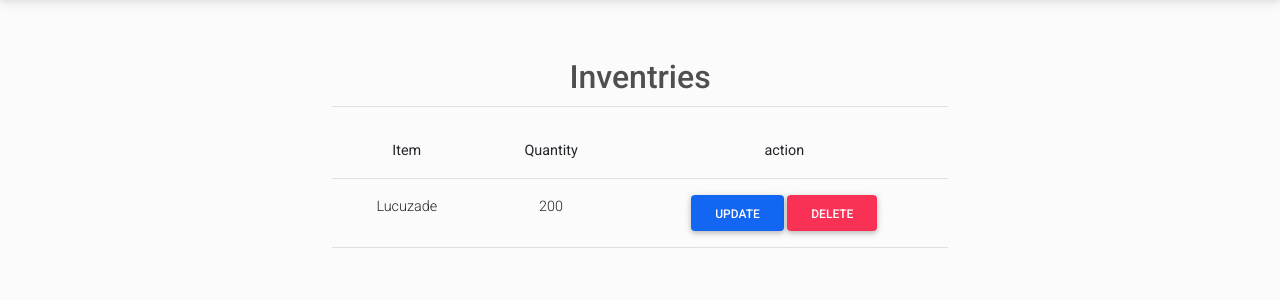
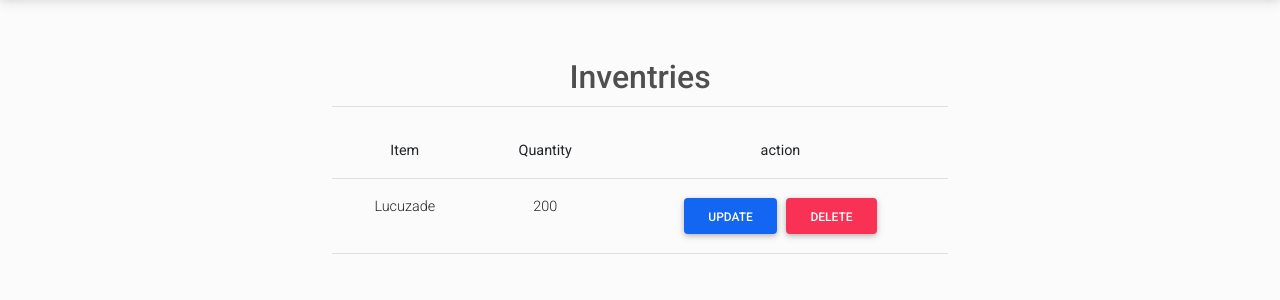
Before and after one commit to D-K-Asiedu/Simple-Inventorty-App, a Flask app: page / in a window 1280 px wide. Shown: the part 59-359 px from the top of the page. Run offline with Flask 2, Linux system fonts and the light colour scheme; data comes from the database, SQL or seed files in the repository.

Commit message:
fixing bugs

```diff
--- a/app/templates/index.html
+++ b/app/templates/index.html
@@ -17,8 +17,8 @@
                 <td>{{ inventory.item }}</td>
                 <td>{{ inventory.quantity }}</td>
                 <td>
-                    <a href="/update/{{ inventory.id }}" class="btn btn-primary">Update</a>
-                    <a href="/delete/{{ inventory.id }}" class="btn btn-danger">Delete</a>
+                    <a href="/update/{{ inventory.id }}" class="btn btn-primary" style="margin: 3px;">Update</a>
+                    <a href="/delete/{{ inventory.id }}" class="btn btn-danger" style="margin: 3px;">Delete</a>
                 </td>
             </tr>
             {% endfor %}
```
